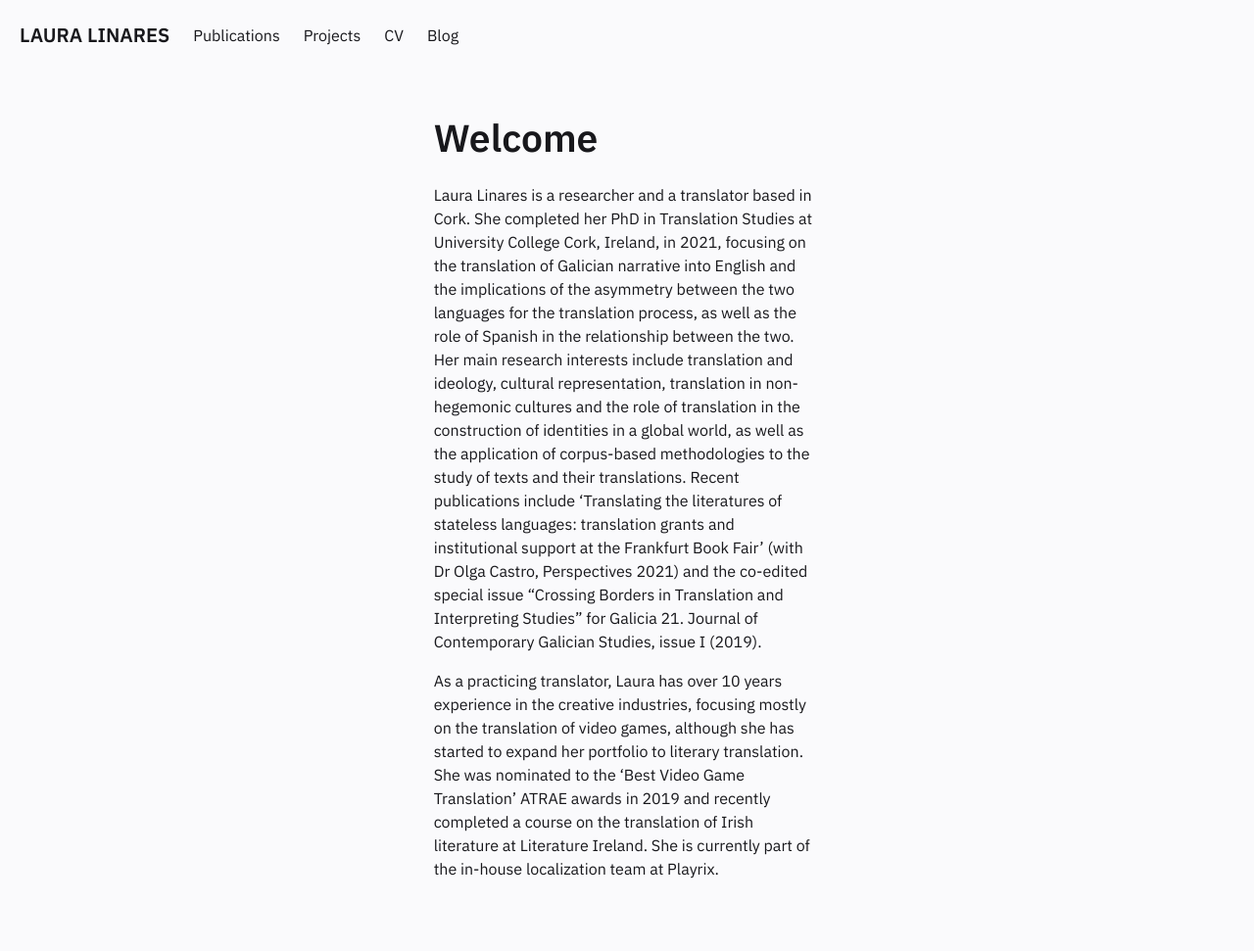
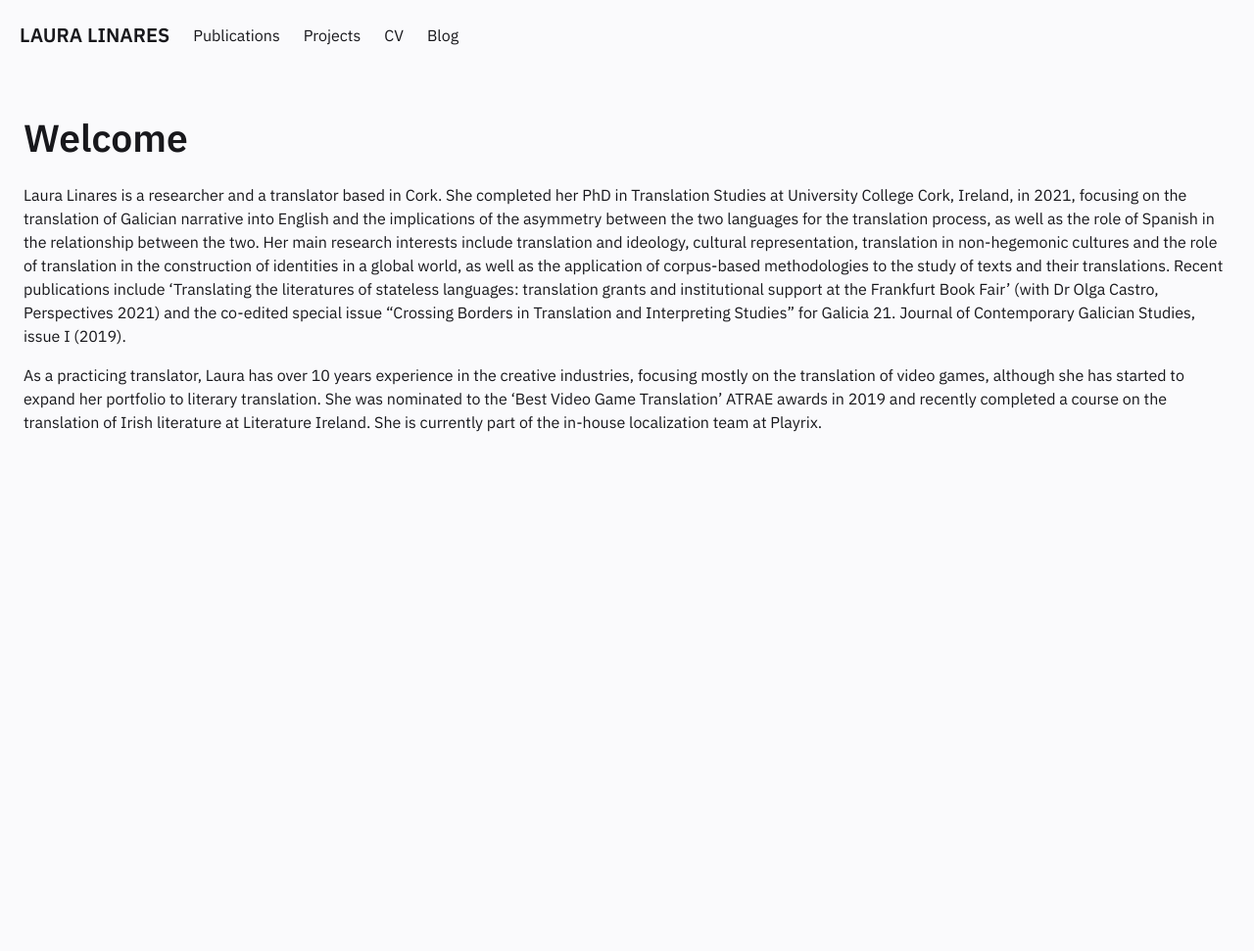
Before and after one commit to lauralinares/lauralinares.github.io, a Jekyll site: the page built from pages/index.md, in a window 1280 px wide. Shown: the whole page at 98% size. Built offline with Jekyll 4.4.1, drawn with Linux system fonts in a browser that asks for light colours; after the commit the page ends 900 px from its top, so only the background shows below that.

Commit message:
Changing size of column in homepage

```diff
--- a/_includes/Homepage.html
+++ b/_includes/Homepage.html
@@ -1,4 +1,4 @@
-<div class="column is-4">
+<div class="column is-full">
     <div class="block homeblock">
     <h1>Welcome</h1>
 
```
